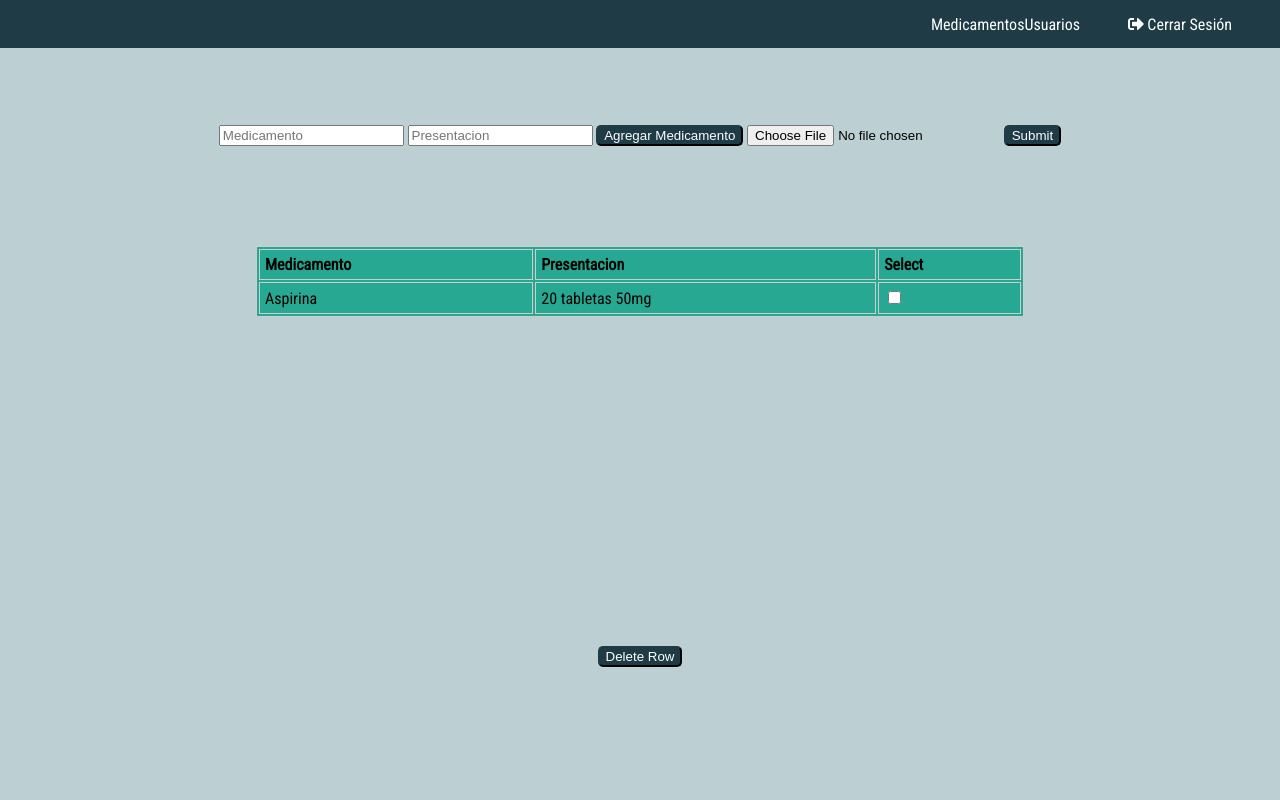
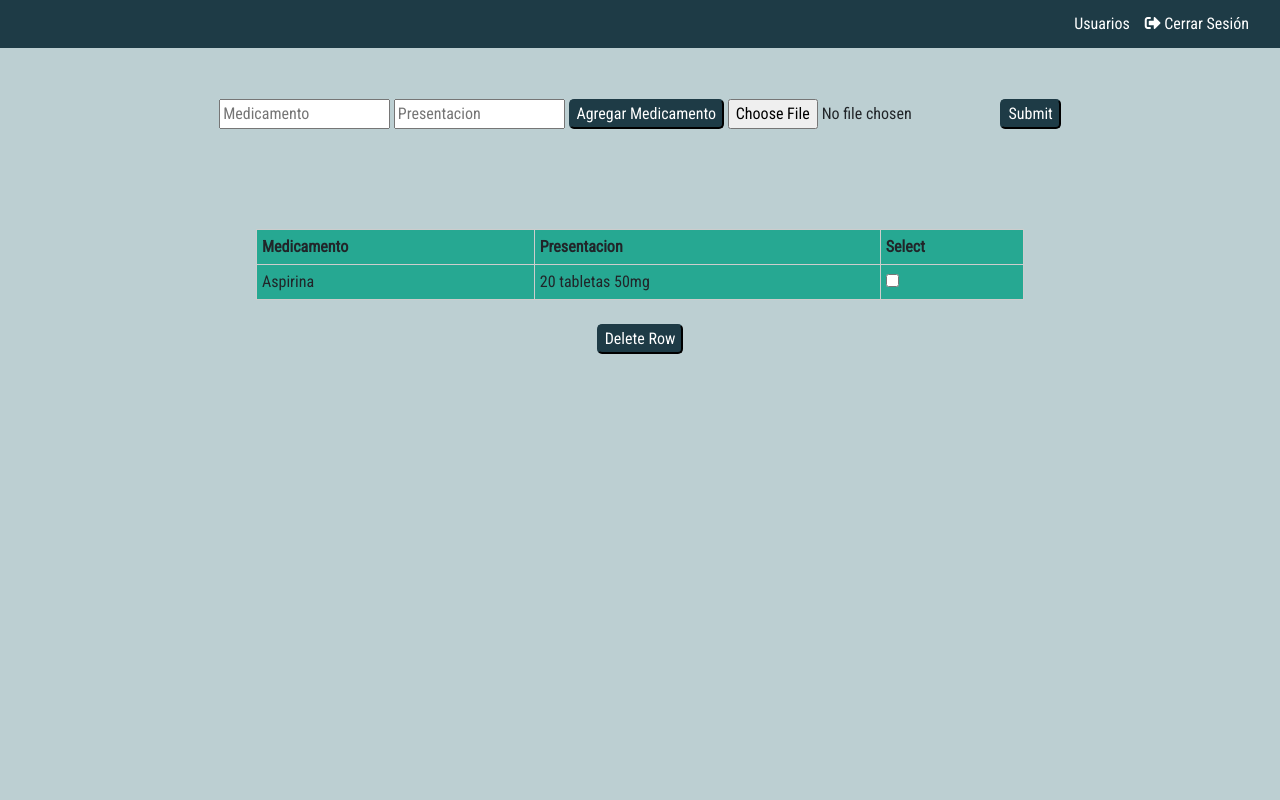
Before and after one commit to aroquev00/web-proyecto, a PHP site: page /meds.html in a window 1280 px wide. Run offline with PHP 8.4, Linux system fonts and the light colour scheme; some libraries are stand-ins or nearby versions.

Commit message:
Fixed nav bar

```diff
--- a/css/main.css
+++ b/css/main.css
@@ -22,7 +22,7 @@ body {
     font-family: 'Roboto Condensed', Verdana, Geneva, Tahoma, sans-serif;
     width: 100%;
     margin:0;
-    height: 100vh;
+    height: 90vh;
 }
 
 nav {
@@ -42,31 +42,18 @@ nav {
 nav a {
     color: white;
     text-decoration: none;
+    margin-right: 15px;
 }
 nav a:hover {
-    color: #26a892;
-}
-
-
-nav #navOpt {
-    display: flex;
-    width: 200px;
-    justify-content: space-around;
-    color: white;
-}
-
-nav #navOpt a{
-    color: white;
-}
-
-nav #navOpt a:hover{
-    cursor: pointer;
     color: #26a892;
     text-decoration: none;
 }
 
+
+
+
 main {
-    padding-top:5%;
+    padding-top: 2%;
     width: 100%;
     height: 100%;
     text-align: center;
@@ -80,7 +67,6 @@ main #wrapper {
     height: fit-content;
     border-radius: 10px;
     min-height: 90%;
-
 }
 
 main #wrapper {
@@ -164,7 +150,6 @@ main #wrapper {
 }
 
 .nav-tabs .nav-item.show .nav-link, .nav-tabs .nav-link.active{
-
     color:white;
     background-color: #1e3b46;
 }
@@ -344,6 +329,34 @@ main #wrapper-2 {
     background:linear-gradient(to right bottom,rgba(255,255,255,0.6),rgba(245, 103, 117,0.3));
 }
 
+
+table{
+    width: 60%;
+    margin-left: auto;
+    margin-right: auto;
+    margin-top: 100px;
+    background-color: #26a892;
+
+}
+table, th, td{
+    border: 1px solid #cdcdcd;
+}
+table th, table td{
+    padding: 5px;
+    text-align: left;
+}
+
+
+.formWrapper{
+    display: inline-block;
+}
+
+
+
+
+
+
+
 /*
 -------------------------------------------
         R E S P O N S I V E N E S S
--- a/js/main.js
+++ b/js/main.js
@@ -81,4 +81,21 @@ var setDate = function (){
 
 $(document).ready(function(){
     setDate();
+
+    // meds.html
+    $("#add-row").click(function(){
+        var med = $("#med").val();
+        var pres = $("#pres").val();
+        var markup = "<tr><td>" + med + "</td><td>" + pres + "</td><td>" + "<input type='checkbox' name='record'></td></tr>";
+        $("table tbody").append(markup);
+    });
+
+    // Find and remove selected table rows
+    $("#delete-row").click(function(){
+        $("table tbody").find('input[name="record"]').each(function(){
+            if($(this).is(":checked")){
+                $(this).parents("tr").remove();
+            }
+        });
+    });
 });
--- a/meds.html
+++ b/meds.html
@@ -4,7 +4,6 @@
     <head lang="es">
     <title>MediDocs</title>
     <meta charset="UTF-8">
-    <link rel="stylesheet" href="css/main.css">
     <!--Fonts-->
     <link rel="preconnect" href="https://fonts.gstatic.com">
     <!--Icons-->
@@ -13,76 +12,45 @@
     <!--jQuery-->
     <script src="https://ajax.googleapis.com/ajax/libs/jquery/3.5.1/jquery.min.js"></script>
     <script src="js/main.js"></script>
+    <!-- Bootstrap -->
+    <link rel="stylesheet" href="https://maxcdn.bootstrapcdn.com/bootstrap/4.5.2/css/bootstrap.min.css">
+    <script src="https://cdnjs.cloudflare.com/ajax/libs/popper.js/1.16.0/umd/popper.min.js"></script>
+    <script src="https://maxcdn.bootstrapcdn.com/bootstrap/4.5.2/js/bootstrap.min.js"></script>
+    <!-- Main css -->
+    <link rel="stylesheet" href="css/main.css">
 
-<style type="text/css">
-    body{
-        text-align: center;
-    }
-    table{
-        width: 60%;
-        margin-left: auto;
-        margin-right: auto;
-        margin-top: 100px;
-        background-color: #26a892;
+    <script src="https://code.jquery.com/jquery-1.12.4.min.js"></script>
 
-    }
-    table, th, td{
-        border: 1px solid #cdcdcd;
-    }
-    table th, table td{
-        padding: 5px;
-        text-align: left;
-    }
-    .scroll{
-        overflow-y: scroll;
-        height: 500px;
-    }
-    form{
-        margin-top: 100px;
-        display: inline-block;
-    }
-</style>
-<script src="https://code.jquery.com/jquery-1.12.4.min.js"></script>
-<script type="text/javascript">
-    $(document).ready(function(){
-        $("#add-row").click(function(){
-            var med = $("#med").val();
-            var pres = $("#pres").val();
-            var markup = "<tr><td>" + med + "</td><td>" + pres + "</td><td>" + "<input type='checkbox' name='record'></td></tr>";
-            $("table tbody").append(markup);
-        });
-
-        // Find and remove selected table rows
-        $("#delete-row").click(function(){
-            $("table tbody").find('input[name="record"]').each(function(){
-                if($(this).is(":checked")){
-                    $(this).parents("tr").remove();
-                }
-            });
-        });
-    });
-</script>
 </head>
 <body>
-    <nav>
-        <div id="logo">
-        </div>
-            <a href="meds.html">Medicamentos</a>
+
+    <nav class="navbar navbar-expand-sm">
+
+        <!-- Links -->
+        <ul class="navbar-nav ml-auto">
+          <li class="nav-item">
             <a href="users.html">Usuarios</a>
-        <div id="navOpt">
+          </li>
+          <li class="nav-item">
             <a href="index.html"><i class="fas fa-sign-out-alt"></i> Cerrar Sesión</a>
-        </div>
+          </li>
+
+        </ul>
+
     </nav>
-    <form>
+    <main style="text-align: center;">
+
+        <form class="formWrapper">
             <input type="text" id="med" placeholder="Medicamento">
             <input type="text" id="pres" placeholder="Presentacion">
             <input type="button" id="add-row" class="btn-submit" value="Agregar Medicamento" style="margin-top: 25px;">
         </form>
-    <form action="/action_page.php" id="">
+        <form action="/action_page.php" id="" class="formWrapper">
             <input type="file" id="myFile" name="filename">
             <input type="submit" class="btn-submit">
         </form>
-    <div class="scroll">
+
+
         <table>
             <thead>
                 <tr>
@@ -99,7 +67,8 @@
                 </tr>
             </tbody>
         </table>
-    </div>
+        <br>
         <button type="button" id="delete-row" class="btn-submit">Delete Row</button>
+    </main>
 </body>
 </html>
```
Also changed, not shown: adminView.html (+17 -6 lines), crearEntrada.html (+11 -19 lines), crearExpediente.html (+10 -17 lines), dashboardMedico.html (+13 -8 lines), searchBar.html (+16 -6 lines), users.html (+22 -24 lines), vistaExpediente.html (+24 -7 lines), vistaPaciente.html (+15 -7 lines). Lines whose indentation alone changed are shown as unchanged.
